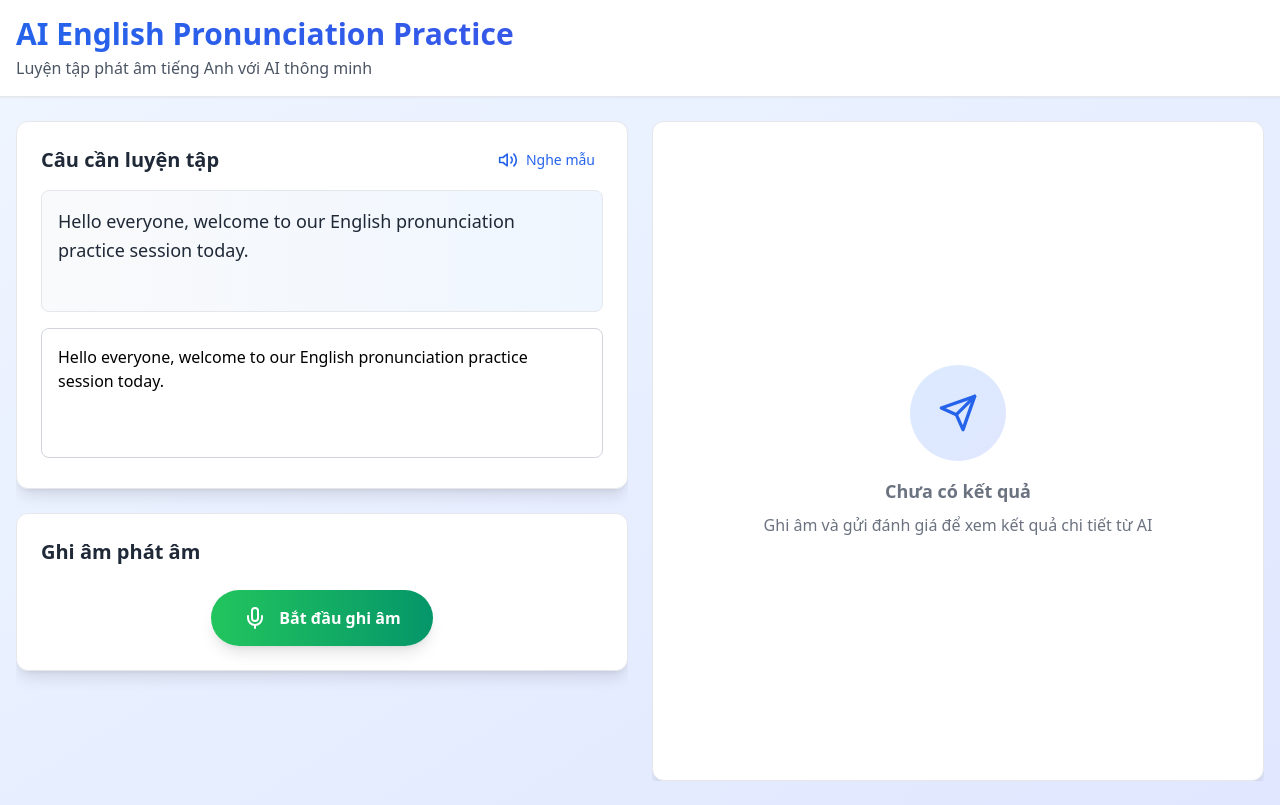
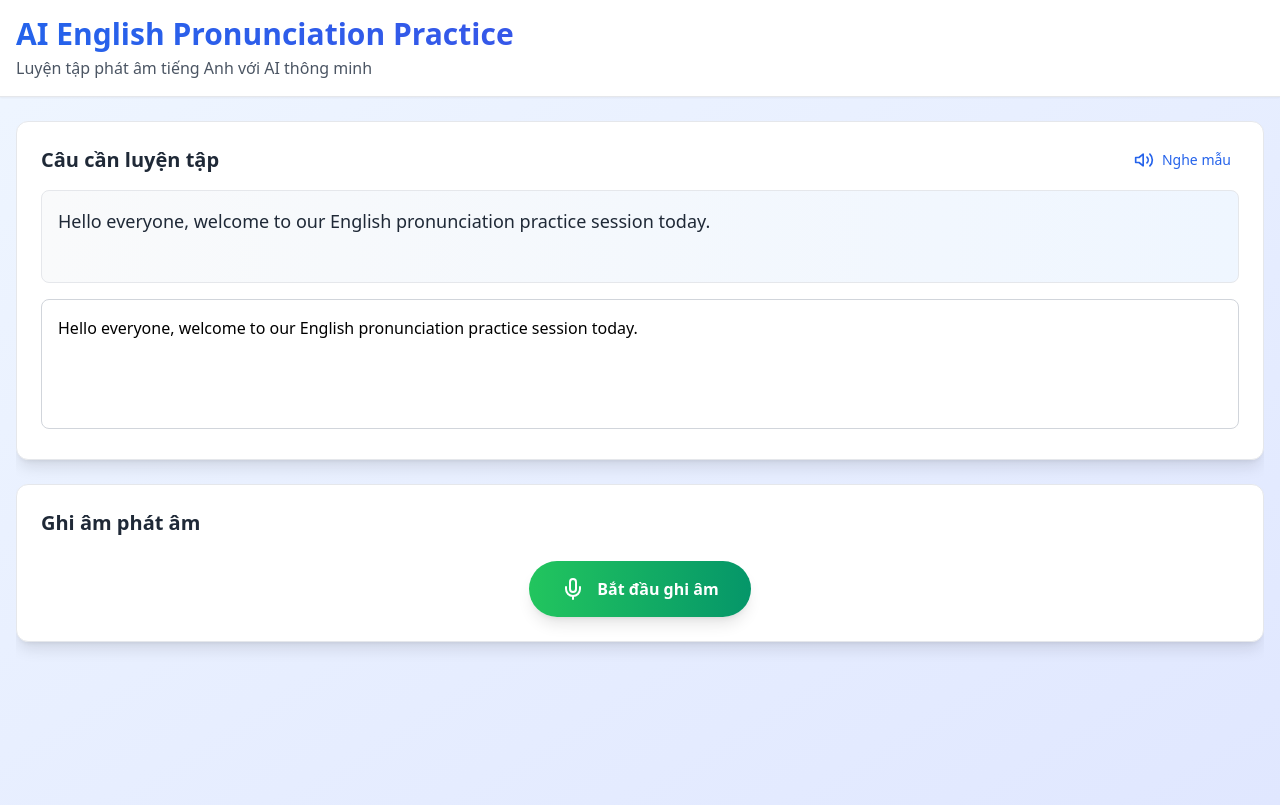
Before and after one commit to son023/ai-english-learning-server, a React (Vite) app in the folder frontend/: page / in a window 1280 px wide. Built offline with nearby package versions, Linux system fonts and the light colour scheme.

Commit message:
feat/fe-topic-sentence-modal

```diff
--- a/frontend/src/components/PronunciationPractice.jsx
+++ b/frontend/src/components/PronunciationPractice.jsx
@@ -1,5 +1,5 @@
 import React, { useState, useRef } from "react";
-import { Mic, MicOff, Send, RotateCcw, Volume2, Play } from "lucide-react";
+import { Mic, MicOff, Send, RotateCcw, Volume2, Play, X } from "lucide-react";
 import axios from "axios";
 
 const PronunciationPractice = () => {
@@ -10,6 +10,7 @@ const PronunciationPractice = () => {
   const [practiceText, setPracticeText] = useState(
     "Hello everyone, welcome to our English pronunciation practice session today."
   );
+  const [showResultsModal, setShowResultsModal] = useState(false);
 
   const mediaRecorderRef = useRef(null);
   const audioChunksRef = useRef([]);
@@ -103,6 +104,7 @@ const PronunciationPractice = () => {
       );
 
       setResults(response.data);
+      setShowResultsModal(true);
     } catch (error) {
       console.error("Error submitting audio:", error);
       alert("Có lỗi xảy ra khi gửi âm thanh. Vui lòng thử lại.");
@@ -392,7 +394,7 @@ const PronunciationPractice = () => {
       </header>
 
       <main className="max-w-7xl mx-auto px-4 py-6">
-        <div className="grid grid-cols-1 lg:grid-cols-2 gap-6 h-[calc(100vh-140px)]">
+        <div className="grid grid-cols-1 gap-6 h-[calc(100vh-140px)]">
           {/* LEFT COLUMN - Practice Section */}
           <section className="space-y-6 overflow-y-auto">
             {/* Practice Text Card */}
@@ -538,21 +540,33 @@ const PronunciationPractice = () => {
             </article>
           </section>
 
-          {/* RIGHT COLUMN - Results Section */}
-          <section className="overflow-y-auto">
-            {results ? (
-              <article
-                className="card p-6 h-full"
-                role="region"
+          {/* RESULTS MODAL */}
+          {showResultsModal && results && (
+            <div
+              className="fixed inset-0 z-50 flex items-center justify-center"
+              role="dialog"
+              aria-modal="true"
               aria-labelledby="results-heading"
+              onClick={(e) => {
+                if (e.target === e.currentTarget) setShowResultsModal(false);
+              }}
             >
-                <h2
-                  id="results-heading"
-                  className="text-xl font-semibold text-gray-800 mb-6"
-                >
+              <div className="absolute inset-0 bg-black/50" />
+              <div className="relative bg-white rounded-xl shadow-2xl w-[70vw] max-w-[70vw] max-h-[85vh] overflow-y-auto border">
+                <div className="sticky top-0 flex items-center justify-between p-4 border-b bg-white rounded-t-xl">
+                  <h2 id="results-heading" className="text-xl font-semibold text-gray-800">
                     Kết quả đánh giá
                   </h2>
+                  <button
+                    onClick={() => setShowResultsModal(false)}
+                    className="p-2 rounded-md hover:bg-gray-100 text-gray-500"
+                    aria-label="Đóng"
+                  >
+                    <X size={20} />
+                  </button>
+                </div>
 
+                <div className="p-6">
                   {/* Overall Score */}
                   <div className="mb-6">
                     <div className="flex items-center justify-between mb-3">
@@ -582,7 +596,7 @@ const PronunciationPractice = () => {
                   <div className="grid grid-cols-2 gap-4 mb-6">
                     <div className="bg-gradient-to-br from-blue-50 to-blue-100 rounded-lg p-4 text-center border border-blue-200">
                       <div className="text-2xl font-bold text-blue-600 mb-1">
-                      {results.scores?.pronunciation?.toFixed(1) || 0}
+                        {results.scores?.pronunciation?.toFixed(1) || 0}/100
                       </div>
                       <div className="text-sm font-medium text-blue-800">
                         Phát âm
@@ -594,7 +608,7 @@ const PronunciationPractice = () => {
 
                     <div className="bg-gradient-to-br from-green-50 to-green-100 rounded-lg p-4 text-center border border-green-200">
                       <div className="text-2xl font-bold text-green-600 mb-1">
-                      {results.scores?.fluency?.toFixed(1) || 0}
+                        {results.scores?.fluency?.toFixed(1) || 0}/100
                       </div>
                       <div className="text-sm font-medium text-green-800">
                         Lưu loát
@@ -604,7 +618,7 @@ const PronunciationPractice = () => {
 
                     <div className="bg-gradient-to-br from-purple-50 to-purple-100 rounded-lg p-4 text-center border border-purple-200">
                       <div className="text-2xl font-bold text-purple-600 mb-1">
-                      {results.scores?.intonation?.toFixed(1) || 0}
+                        {results.scores?.intonation?.toFixed(1) || 0}/100
                       </div>
                       <div className="text-sm font-medium text-purple-800">
                         Ngữ điệu
@@ -616,7 +630,7 @@ const PronunciationPractice = () => {
 
                     <div className="bg-gradient-to-br from-orange-50 to-orange-100 rounded-lg p-4 text-center border border-orange-200">
                       <div className="text-2xl font-bold text-orange-600 mb-1">
-                      {results.scores?.stress?.toFixed(1) || 0}
+                        {results.scores?.stress?.toFixed(1) || 0}/100
                       </div>
                       <div className="text-sm font-medium text-orange-800">
                         Trọng âm
@@ -657,7 +671,7 @@ const PronunciationPractice = () => {
                       <h3 className="text-lg font-semibold text-gray-800 mb-3">
                         Độ chính xác từng từ
                       </h3>
-                    <div className="grid grid-cols-2 gap-2 max-h-40 overflow-y-auto">
+                      <div className="grid grid-cols-2 gap-2">
                         {results.word_accuracy.map((wordData, index) => (
                           <div
                             key={index}
@@ -684,21 +698,10 @@ const PronunciationPractice = () => {
                       </div>
                     </div>
                   )}
-              </article>
-            ) : (
-              <div className="card p-6 h-full flex items-center justify-center">
-                <div className="text-center text-gray-500">
-                  <div className="w-24 h-24 mx-auto mb-4 bg-gradient-to-br from-blue-100 to-indigo-100 rounded-full flex items-center justify-center">
-                    <Send size={40} className="text-blue-600" />
                 </div>
-                  <h3 className="text-lg font-semibold mb-2">
-                    Chưa có kết quả
-                  </h3>
-                  <p>Ghi âm và gửi đánh giá để xem kết quả chi tiết từ AI</p>
               </div>
             </div>
           )}
-          </section>
         </div>
       </main>
     </div>
```
Lines whose indentation alone changed are shown as unchanged.
